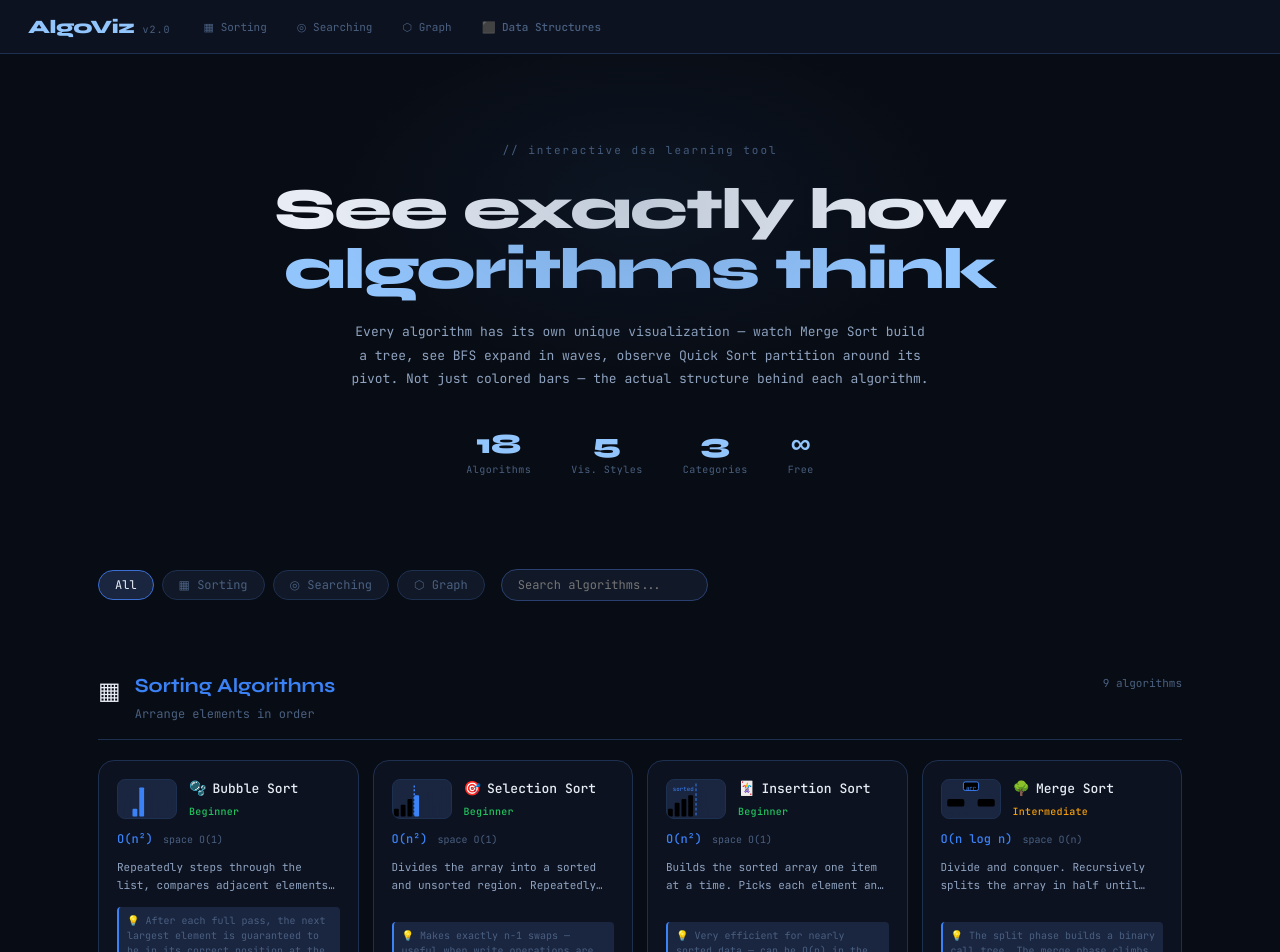
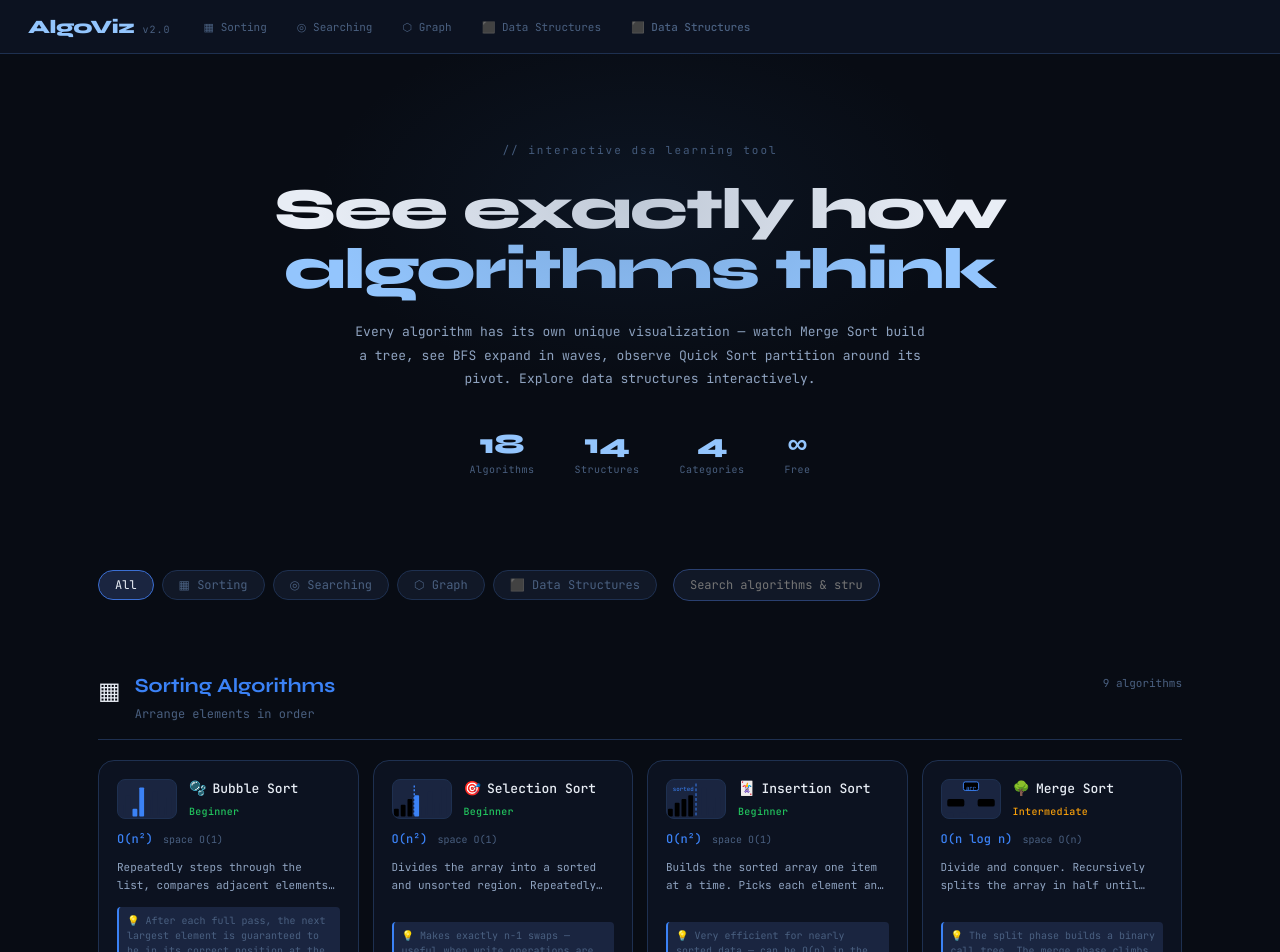
Before and after one commit to 2303A52012/algoviz, a React (Create React App) app: page / in a window 1280 px wide. Shown: the top 952 px of the page. Built offline with nearby package versions, Linux system fonts and the light colour scheme.

Commit message:
feat: Upgrade search bar to support DS and unify category navigation

```diff
--- a/src/components/HomePage.jsx
+++ b/src/components/HomePage.jsx
@@ -228,42 +228,75 @@ function PreviewThumb({ visualStyle, color }) {
   );
 }
 
-function AlgoCard({ algo, categoryColor, onSelect }) {
+function ItemCard({ item, categoryColor, onSelect }) {
+  const isDS = item.category === 'ds';
+  const isLocked = isDS && item.status === 'under-construction';
+
   return (
     <button
-      className="algo-card"
-      style={{ '--card-color': categoryColor }}
-      onClick={() => onSelect(algo.id)}
+      className={`algo-card ${isLocked ? 'algo-card-locked' : ''}`}
+      style={{
+        '--card-color': categoryColor,
+        opacity: isLocked ? 0.7 : 1
+      }}
+      onClick={() => !isLocked && onSelect(item)}
+      disabled={isLocked}
     >
+      {isLocked && (
+        <div className="algo-card-badge">🔨 Under Construction</div>
+      )}
+
       <div className="algo-card-top">
-        <PreviewThumb visualStyle={algo.visualStyle} color={categoryColor} />
+        {item.visualStyle ? (
+          <PreviewThumb visualStyle={item.visualStyle} color={categoryColor} />
+        ) : (
+          <div className="preview-thumb-ds">
+            <span className="ds-icon-placeholder">{item.emoji}</span>
+          </div>
+        )}
         <div className="algo-card-info">
           <div className="algo-card-header">
-            <span className="algo-emoji">{algo.emoji}</span>
-            <span className="algo-label">{algo.label}</span>
+            <span className="algo-emoji">{item.emoji}</span>
+            <span className="algo-label">{item.label}</span>
           </div>
           <span
             className="algo-difficulty"
-            style={{ color: DIFFICULTY_COLOR[algo.difficulty] }}
+            style={{ color: DIFFICULTY_COLOR[item.difficulty] || 'var(--text-muted)' }}
           >
-            {DIFFICULTY_LABEL[algo.difficulty]}
+            {DIFFICULTY_LABEL[item.difficulty] || item.difficulty}
           </span>
         </div>
       </div>
 
       <div className="algo-complexity">
-        <span className="complexity-avg">{algo.timeComplexity.average}</span>
-        <span className="complexity-space">space {algo.spaceComplexity}</span>
+        {isDS ? (
+          Object.entries(item.complexities || {}).slice(0, 2).map(([op, val]) => (
+            <span key={op} className="complexity-avg" style={{ color: categoryColor }}>
+              {op}: {val}
+            </span>
+          ))
+        ) : (
+          <>
+            <span className="complexity-avg">{item.timeComplexity?.average}</span>
+            <span className="complexity-space">space {item.spaceComplexity}</span>
+          </>
+        )}
       </div>
 
-      <p className="algo-desc">{algo.description}</p>
+      <p className="algo-desc">{item.description}</p>
 
       <div className="algo-card-footer">
-        <span className="algo-insight">💡 {algo.keyInsight}</span>
+        <span className="algo-insight">
+          {isDS ? (
+            `⚡ ${item.operations?.slice(0, 3).join(' · ')}${item.operations?.length > 3 ? ' …' : ''}`
+          ) : (
+            `💡 ${item.keyInsight}`
+          )}
+        </span>
       </div>
 
       <div className="algo-card-cta" style={{ color: categoryColor }}>
-        Visualize →
+        {isLocked ? 'Coming Soon' : isDS ? 'Explore →' : 'Visualize →'}
       </div>
     </button>
   );
@@ -273,16 +306,27 @@ export default function HomePage({ onSelectAlgo, onSelectDS }) {
   const [activeCategory, setActiveCategory] = useState(null);
   const [search, setSearch] = useState('');
 
-  const filteredRegistry = search.trim()
-    ? REGISTRY.filter(a =>
-        a.label.toLowerCase().includes(search.toLowerCase()) ||
-        (a.description && a.description.toLowerCase().includes(search.toLowerCase()))
+  const fullRegistry = [...REGISTRY, ...DS_REGISTRY];
+
+  const filteredItems = search.trim()
+    ? fullRegistry.filter(item =>
+        item.label.toLowerCase().includes(search.toLowerCase()) ||
+        (item.description && item.description.toLowerCase().includes(search.toLowerCase())) ||
+        (item.category && item.category.toLowerCase().includes(search.toLowerCase()))
       )
     : null;
 
   const visibleCategories = activeCategory
     ? CATEGORIES.filter(c => c.id === activeCategory)
     : CATEGORIES;
+
+  const handleSelect = (item) => {
+    if (item.category === 'ds') {
+      onSelectDS(item.id);
+    } else {
+      onSelectAlgo(item.id);
+    }
+  };
 
   return (
     <div className="home-root">
@@ -298,11 +342,16 @@ export default function HomePage({ onSelectAlgo, onSelectDS }) {
         <p className="hero-desc">
           Every algorithm has its own unique visualization — watch Merge Sort build a tree,
           see BFS expand in waves, observe Quick Sort partition around its pivot.
-          Not just colored bars — the actual structure behind each algorithm.
+          Explore data structures interactively.
         </p>
 
         <div className="hero-stats">
-          {[['18', 'Algorithms'], ['5', 'Vis. Styles'], ['3', 'Categories'], ['∞', 'Free']].map(([v, l]) => (
+          {[
+            [REGISTRY.length.toString(), 'Algorithms'],
+            [DS_REGISTRY.length.toString(), 'Structures'],
+            [CATEGORIES.length.toString(), 'Categories'],
+            ['∞', 'Free']
+          ].map(([v, l]) => (
             <div key={l} className="hero-stat">
               <span className="hero-stat-val">{v}</span>
               <span className="hero-stat-label">{l}</span>
@@ -334,10 +383,10 @@ export default function HomePage({ onSelectAlgo, onSelectDS }) {
         <input
           className="algo-search-bar"
           type="text"
-          placeholder="Search algorithms..."
+          placeholder="Search algorithms & structures..."
           value={search}
           onChange={e => setSearch(e.target.value)}
-          aria-label="Search algorithms"
+          aria-label="Search algorithms and data structures"
         />
       </div>
 
@@ -349,122 +398,55 @@ export default function HomePage({ onSelectAlgo, onSelectDS }) {
               <span className="cat-icon-big">🔍</span>
               <div>
                 <h2 className="category-title" style={{ color: 'var(--blue-light)' }}>Search Results</h2>
-                <p className="category-desc">{filteredRegistry.length} algorithm{filteredRegistry.length !== 1 ? 's' : ''} found</p>
+                <p className="category-desc">{filteredItems.length} result{filteredItems.length !== 1 ? 's' : ''} found</p>
               </div>
             </div>
           </div>
           <div className="algo-grid">
-            {filteredRegistry.length === 0 && (
+            {filteredItems.length === 0 && (
               <div style={{ padding: '24px', color: 'var(--text-muted)', fontSize: '12px' }}>
-                No algorithms found for "{search}".
+                No results found for "{search}".
               </div>
             )}
-            {filteredRegistry.map(algo => (
-              <AlgoCard
-                key={algo.id}
-                algo={algo}
-                categoryColor={CATEGORIES.find(c => c.id === algo.category)?.color || 'var(--blue-light)'}
-                onSelect={onSelectAlgo}
+            {filteredItems.map(item => (
+              <ItemCard
+                key={`${item.category}-${item.id}`}
+                item={item}
+                categoryColor={CATEGORIES.find(c => c.id === item.category)?.color || 'var(--blue-light)'}
+                onSelect={handleSelect}
               />
             ))}
           </div>
         </section>
       )}
 
-      {/* Algorithm sections */}
+      {/* Main sections */}
       {!search.trim() && visibleCategories.map(cat => (
         <section key={cat.id} className="category-section">
           <div className="category-header" style={{ '--cat-color': cat.color }}>
             <div className="category-title-row">
               <span className="cat-icon-big">{cat.icon}</span>
               <div>
-                <h2 className="category-title" style={{ color: cat.color }}>{cat.label} Algorithms</h2>
+                <h2 className="category-title" style={{ color: cat.color }}>{cat.label} {cat.id !== 'ds' ? 'Algorithms' : ''}</h2>
                 <p className="category-desc">{cat.desc}</p>
               </div>
             </div>
-            <span className="category-count">{getByCategory(cat.id).length} algorithms</span>
+            <span className="category-count">{getByCategory(cat.id).length} {cat.id === 'ds' ? 'structures' : 'algorithms'}</span>
           </div>
 
           <div className="algo-grid">
-            {getByCategory(cat.id).map(algo => (
-              <AlgoCard
-                key={algo.id}
-                algo={algo}
+            {getByCategory(cat.id).map(item => (
+              <ItemCard
+                key={`${item.category}-${item.id}`}
+                item={item}
                 categoryColor={cat.color}
-                onSelect={onSelectAlgo}
+                onSelect={handleSelect}
               />
             ))}
           </div>
         </section>
       ))}
 
-      {/* ===== DATA STRUCTURES SECTION ===== */}
-      {!search.trim() && (
-        <section className="category-section">
-          <div className="category-header" style={{ '--cat-color': 'var(--cat-tree)' }}>
-            <div className="category-title-row">
-              <span className="cat-icon-big">⬛</span>
-              <div>
-                <h2 className="category-title" style={{ color: 'var(--cat-tree)' }}>
-                  Data Structures
-                </h2>
-                <p className="category-desc">
-                  Interactive — add, delete, search and traverse each structure
-                </p>
-              </div>
-            </div>
-            <span className="category-count">{DS_REGISTRY.length} structures</span>
-          </div>
-
-          <div className="algo-grid">
-            {DS_REGISTRY.map(ds => (
-              <button
-                key={ds.id}
-                className="algo-card"
-                style={{ '--card-color': 'var(--cat-tree)', opacity: ds.status === 'under-construction' ? 0.7 : 1 }}
-                onClick={() => ds.status !== 'under-construction' && onSelectDS(ds.id)}
-                disabled={ds.status === 'under-construction'}
-              >
-                {ds.status === 'under-construction' && (
-                  <div className="algo-card-badge">🔨 Under Construction</div>
-                )}
-                <div className="algo-card-top">
-                  <div className="algo-card-info">
-                    <div className="algo-card-header">
-                      <span className="algo-emoji">{ds.emoji}</span>
-                      <span className="algo-label">{ds.label}</span>
-                    </div>
-                    <span
-                      className="algo-difficulty"
-                      style={{ color: `var(--diff-${ds.difficulty})` }}
-                    >
-                      {ds.difficulty}
-                    </span>
-                  </div>
-                </div>
-                <div className="algo-complexity">
-                  {Object.entries(ds.complexities || {}).slice(0, 2).map(([op, val]) => (
-                    <span key={op} className="complexity-avg" style={{ color: 'var(--cat-tree)' }}>
-                      {op}: {val}
-                    </span>
-                  ))}
-                </div>
-                <p className="algo-desc">{ds.description}</p>
-                <div className="algo-card-footer">
-                  <span className="algo-insight">
-                    ⚡ {ds.operations?.slice(0, 4).join(' · ')}
-                    {ds.operations?.length > 4 ? ' …' : ''}
-                  </span>
-                </div>
-                <div className="algo-card-cta" style={{ color: 'var(--cat-tree)' }}>
-                  {ds.status === 'under-construction' ? 'Coming Soon' : 'Explore →'}
-                </div>
-              </button>
-            ))}
-          </div>
-        </section>
-      )}
-
     </div>
   );
 }
--- a/src/registry.js
+++ b/src/registry.js
@@ -74,6 +74,7 @@ export const CATEGORIES = [
   { id: 'sorting',   label: 'Sorting',   icon: '▦', color: 'var(--cat-sort)',   desc: 'Arrange elements in order' },
   { id: 'searching', label: 'Searching', icon: '◎', color: 'var(--cat-search)', desc: 'Locate elements in data'   },
   { id: 'graph',     label: 'Graph',     icon: '⬡', color: 'var(--cat-graph)',  desc: 'Traverse nodes and edges'  },
+  { id: 'ds',        label: 'Data Structures', icon: '⬛', color: 'var(--cat-tree)', desc: 'Interactive — add, delete, search, traverse' },
 ];
 
 // ===== DS CATEGORY =====
@@ -85,6 +86,7 @@ export const DS_CATEGORY = {
 
 // ===== HELPERS =====
 export function getByCategory(categoryId) {
+  if (categoryId === 'ds') return DS_REGISTRY;
   return REGISTRY.filter(a => a.category === categoryId);
 }
 export function getById(algoId) {
```
Lines whose indentation alone changed are shown as unchanged.
